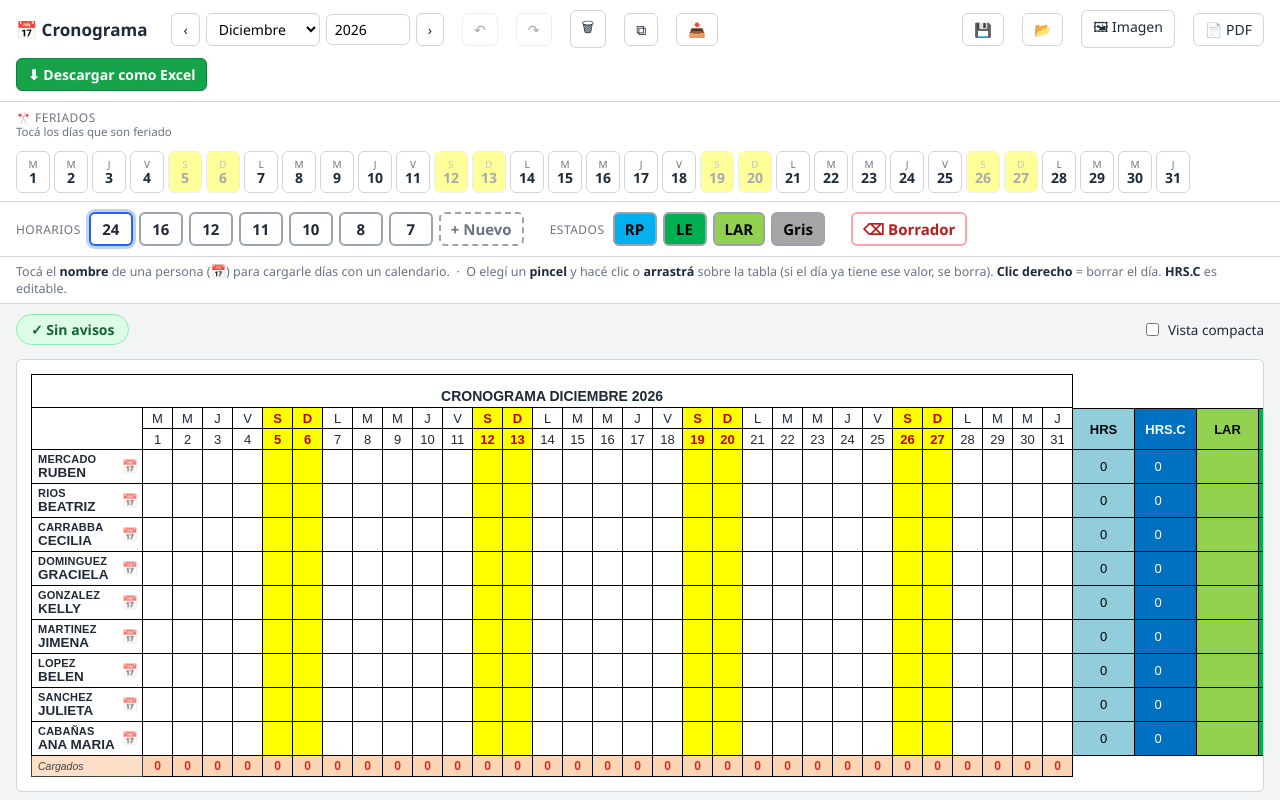
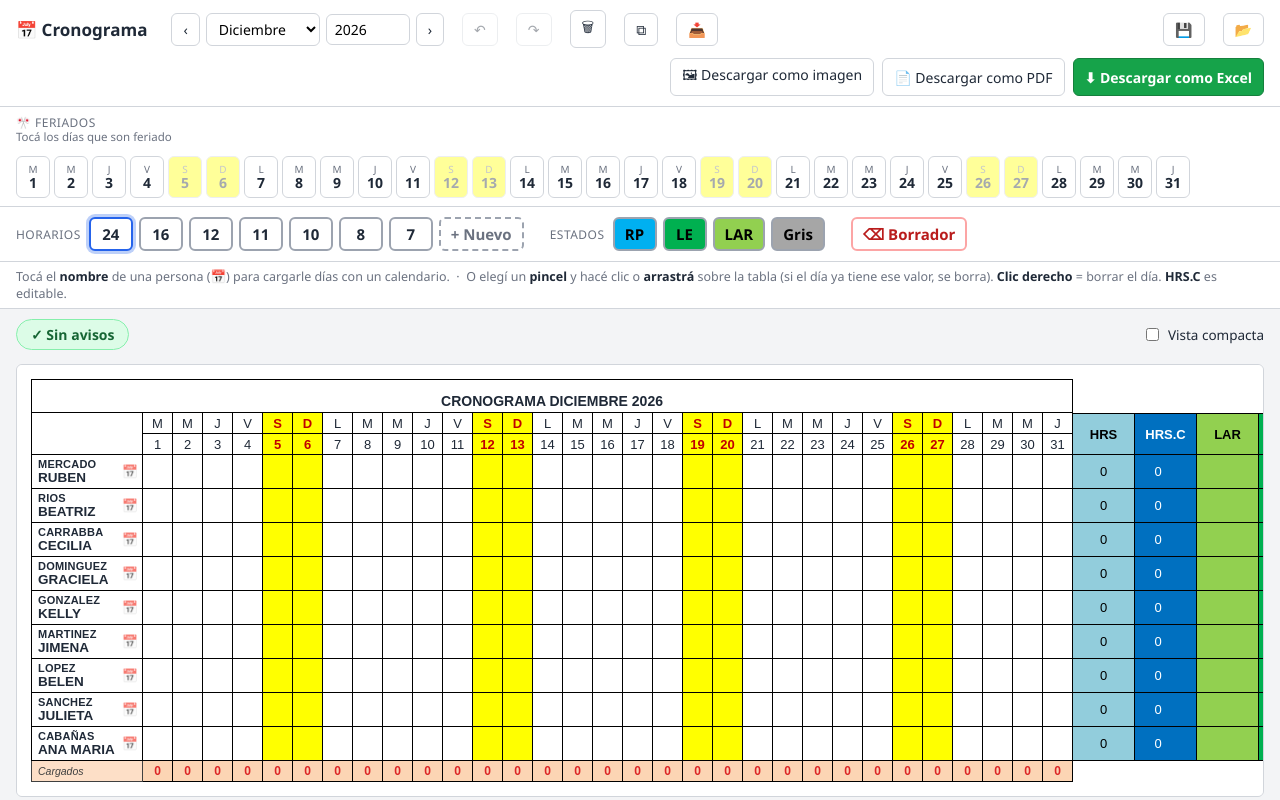
Before and after one commit to JoaquinYap/cronograma-guardia, a plain HTML site: page cronograma.html in a window 1280 px wide. Shown: the top 800 px of the page. Drawn offline with Linux system fonts and the light colour scheme.

Commit message:
Botones "Descargar como imagen / PDF / Excel" con texto completo
Co-Authored-By: Claude Sonnet 5.5 <noreply@anthropic.com>
Claude-Session: https://claude.ai/code/session_014Kq8uR2LHQyxupUyUJvGwJ

```diff
--- a/cronograma.html
+++ b/cronograma.html
@@ -209,12 +209,14 @@ body.compact #grid th.title{height:28px}
 .mtools{display:flex;flex-wrap:wrap;gap:8px}
 .mtools .chip{height:42px;min-width:52px}
 .range input{width:62px}
-@media (max-width:1500px){header.top .t{display:none}}
+.dl{display:flex;gap:8px;flex-wrap:wrap;margin-left:auto}
+@media (max-width:1750px){header.top .t{display:none}}
 @media (max-width:760px){
   body{font-size:15px;padding-bottom:78px}
   header.top{position:static;padding:8px 10px;gap:8px}
   header.top h1{font-size:16px;margin:0}
   header.top .t{display:none}
+  .dl{display:none}
   .spacer{display:none}
   header.top button{padding:7px 10px}
   .holbar{flex-direction:column;align-items:flex-start;gap:6px;padding:8px 10px}
@@ -272,9 +274,11 @@ body.compact #grid th.title{height:28px}
   <button id="saveBtn" title="Descarga un archivo de respaldo con todo lo cargado">💾<span class="t"> Guardar respaldo</span></button>
   <button id="openBtn" title="Carga un respaldo guardado antes">📂<span class="t"> Abrir respaldo</span></button>
   <input id="openFile" type="file" accept=".json,application/json" hidden>
-  <button id="pngBtn" title="Descargar el cronograma como imagen (PNG)">🖼 Imagen</button>
-  <button id="pdfBtn" title="Descargar el cronograma como PDF">📄 PDF</button>
-  <button id="exportBtn" class="primary">⬇ Descargar como Excel</button>
+  <div class="dl">
+    <button id="pngBtn" title="Descargar el cronograma como imagen (PNG)">🖼 Descargar como imagen</button>
+    <button id="pdfBtn" title="Descargar el cronograma como PDF">📄 Descargar como PDF</button>
+    <button id="exportBtn" class="primary">⬇ Descargar como Excel</button>
+  </div>
 </header>
 
 <div class="backup" id="backupBar" hidden>
@@ -374,9 +378,9 @@ body.compact #grid th.title{height:28px}
 
 <div class="fabbox" id="fabbox">
   <div class="fabmenu">
-    <button id="fabXls">📊 Excel (.xlsx)</button>
-    <button id="fabPng">🖼 Imagen (PNG)</button>
-    <button id="fabPdf">📄 PDF</button>
+    <button id="fabXls">📊 Descargar como Excel</button>
+    <button id="fabPng">🖼 Descargar como imagen</button>
+    <button id="fabPdf">📄 Descargar como PDF</button>
   </div>
   <button class="fab primary" id="fab">⬇ Descargar ▾</button>
 </div>
```
Also changed, not shown: src/app.html (+11 -7 lines).
